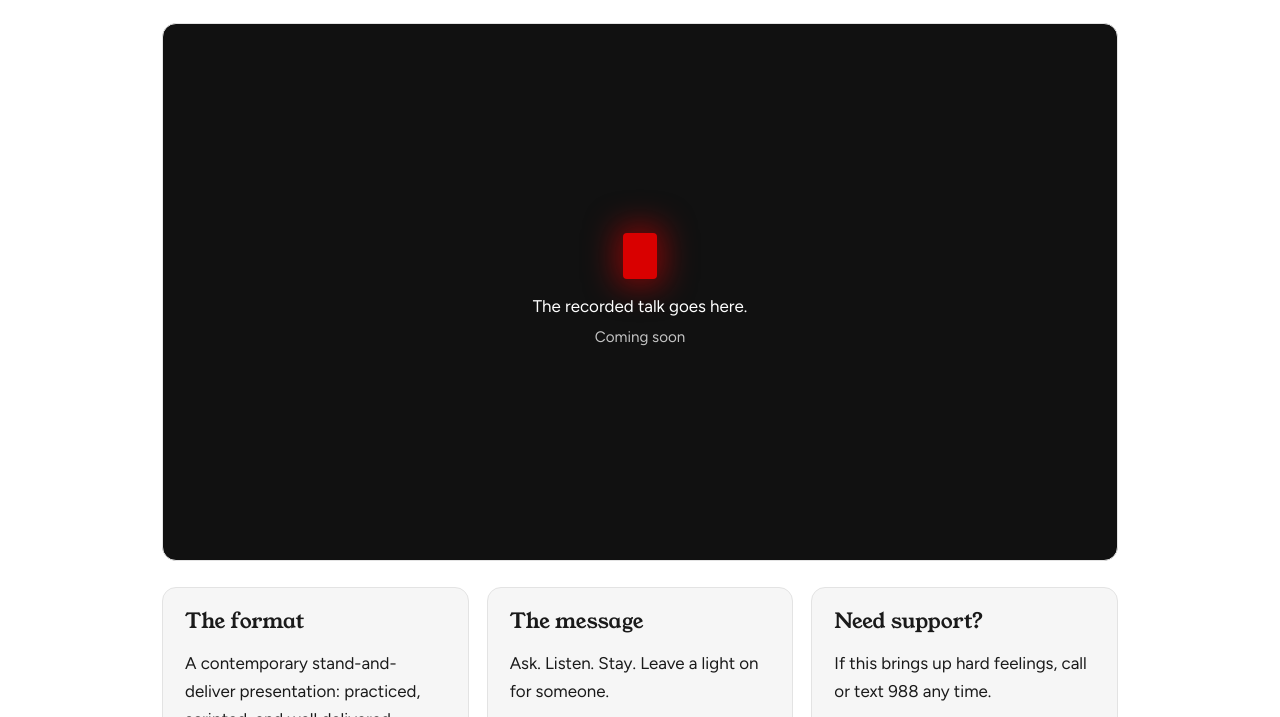
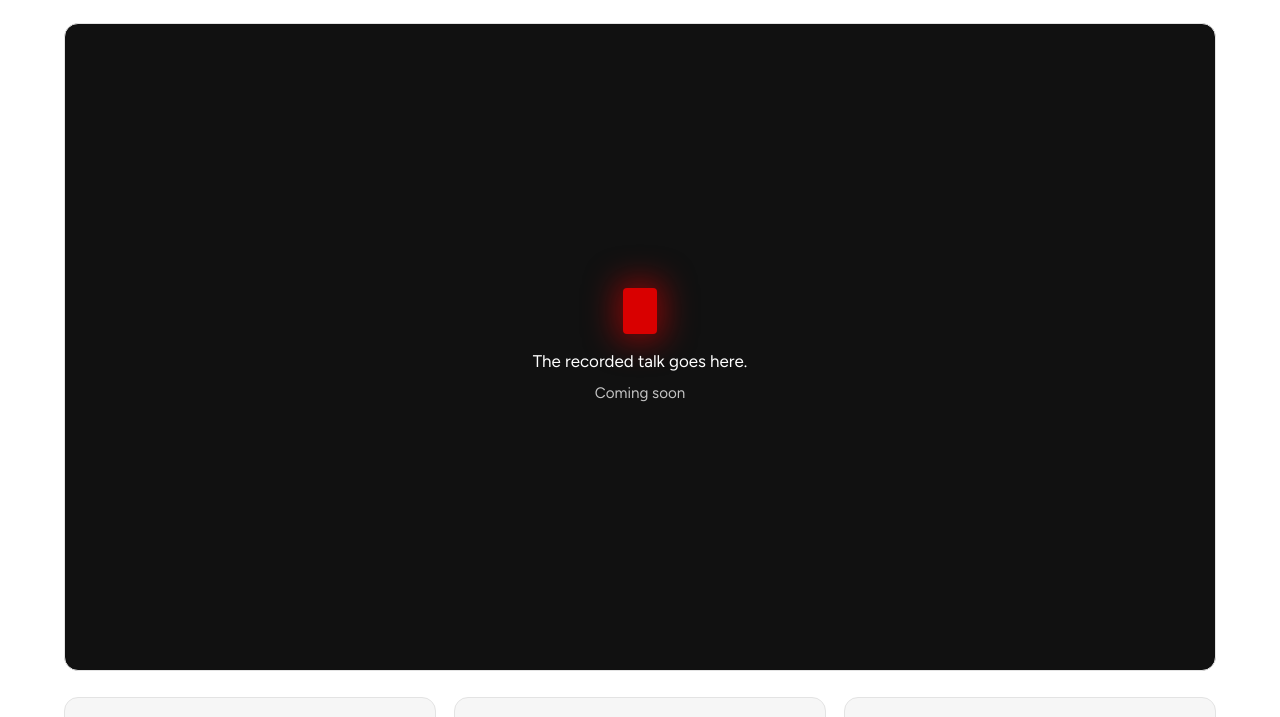
Before and after one commit to heyzerooribit/LALOonline, a plain HTML site: page talk.html in a window 1280 px wide. Shown: the part 293-1010 px from the top of the page. Drawn offline with Linux system fonts and the light colour scheme.

Commit message:
Add files via upload

```diff
--- a/styles.css
+++ b/styles.css
@@ -8,7 +8,7 @@ body{margin:0;background:var(--bg);color:var(--ink);font:400 1.06rem/1.65 Figtre
 h1,h2,h3{font-family:"Young Serif",Georgia,serif;font-weight:400;line-height:1.15;margin:0 0 .5em}
 h2{font-size:clamp(1.8rem,4vw,2.5rem)}h3{font-size:1.3rem}
 a{color:var(--teal)}a:focus-visible,summary:focus-visible,button:focus-visible{outline:3px solid var(--lamp);outline-offset:3px}
-.wrap{max-width:1000px;margin:0 auto;padding:0 22px}
+.wrap{max-width:none;margin:0 auto;padding:0 clamp(22px,5vw,80px)}
 .crisis{background:#111;color:#fff;text-align:center;padding:10px 16px;font-weight:600;font-size:.97rem}
 .crisis a{color:#fff}
 nav{position:sticky;top:env(safe-area-inset-top,0px);z-index:5;background:var(--bg);border-bottom:1px solid var(--line)}
@@ -61,5 +61,7 @@ footer{background:var(--night);color:#f2f2f2;padding:40px 0;font-size:.95rem}foo
 nav a[aria-current="page"]{color:var(--teal);font-weight:700;text-decoration:underline}
 .tile{display:block;text-decoration:none;color:inherit;transition:border-color .15s}.tile:hover,.tile:focus-visible{border-color:var(--lamp)}.tile h3{color:var(--teal);margin-bottom:.2em}.tile p{margin:0;color:var(--muted);font-size:.97rem}
 .explore{padding-top:48px}.next{margin-top:40px}
+@media(min-width:900px){.hero .wrap{display:grid;grid-template-columns:minmax(0,1.15fr) minmax(0,1fr);column-gap:64px;align-items:center}.hero .wrap>*{grid-column:1}.hero .wrap>.windows{grid-column:2;grid-row:1/span 5;max-width:none;margin:0;gap:12px}}
+@media(min-width:1000px){nav .wrap{flex-wrap:wrap;overflow:visible;white-space:normal;gap:6px 24px}}
 .song iframe.sp{border:0;border-radius:12px;margin-top:10px;display:block}
-.stage{aspect-ratio:16/9;background:#111;border:1px solid var(--line);border-radius:14px;display:grid;place-items:center;color:#fff;text-align:center;margin-top:26px;padding:20px}.stage .dot{display:block;width:34px;height:46px;border-radius:4px;background:var(--lamp);box-shadow:0 0 30px 8px rgba(217,0,0,.5);margin:0 auto 14px}.stage p{margin:0}.stage .sm{opacity:.75;font-size:.95rem;margin-top:.3em}
+.stage{max-width:1200px;aspect-ratio:16/9;background:#111;border:1px solid var(--line);border-radius:14px;display:grid;place-items:center;color:#fff;text-align:center;margin-top:26px;padding:20px}.stage .dot{display:block;width:34px;height:46px;border-radius:4px;background:var(--lamp);box-shadow:0 0 30px 8px rgba(217,0,0,.5);margin:0 auto 14px}.stage p{margin:0}.stage .sm{opacity:.75;font-size:.95rem;margin-top:.3em}
```
